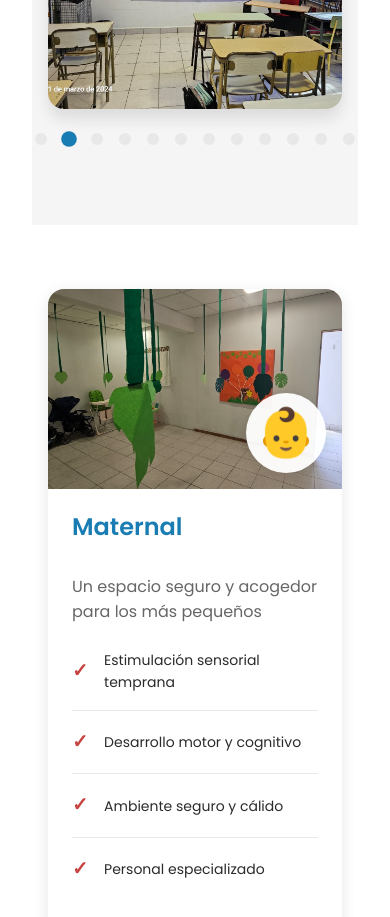
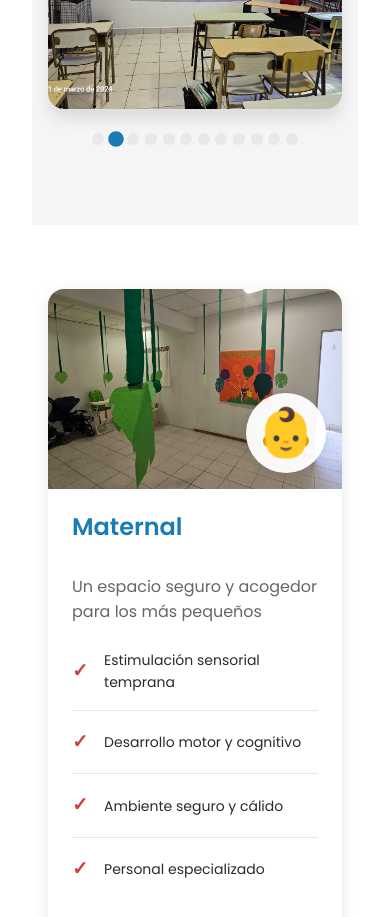
Before and after one commit to JosefinaBacci/WebCSN, a React (Vite) app in the folder frontend/: page / in a window 390 px wide. Shown: the part 2160-3077 px from the top of the page. Built offline with nearby package versions, Linux system fonts and the light colour scheme; no server answers; what @heroui/react would draw is missing.

Commit message:
image carousel fixed

```diff
--- a/frontend/src/shared/components/ImageCarousel.css
+++ b/frontend/src/shared/components/ImageCarousel.css
@@ -40,7 +40,19 @@
     display: flex;
     justify-content: center;
     gap: var(--spacing-sm);
+    flex-wrap: nowrap;
     margin-top: var(--spacing-md);
+}
+
+@media (max-width: 480px) {
+    .carousel-dots {
+        gap: 0.35rem;
+    }
+
+    .dot {
+        width: 10px;
+        height: 10px;
+    }
 }
 
 .dot {
```
